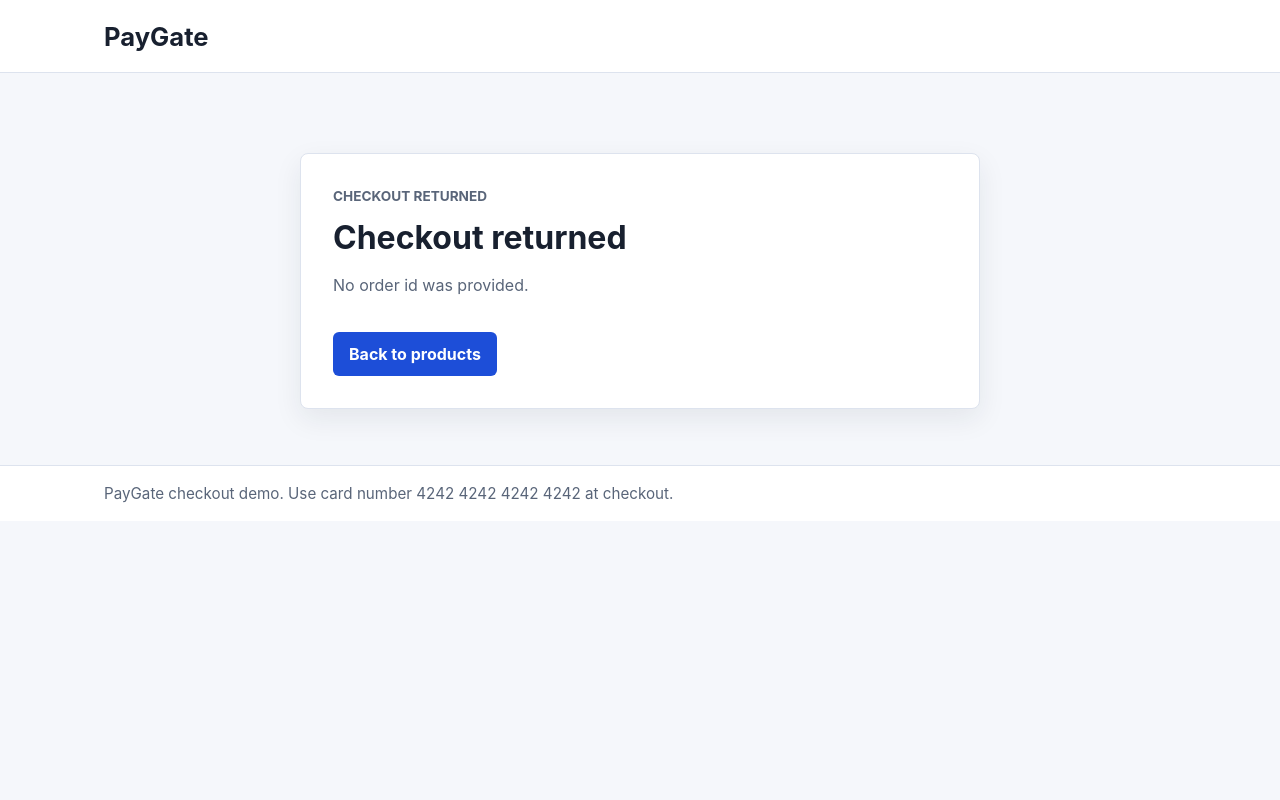
After one commit to AlexBorodin25/PayGate, a FastAPI app: template app/templates/success.html in a window 1280 px wide. The commit adds this page. Run offline with FastAPI, Linux system fonts and the light colour scheme; the template is opened without the code that fills it, so the values that code supplies are empty; parts of the project's set-up code (start-up, migrations or seed data) failed here and were passed over.

Commit message:
Added successful checkout page with different conditions and tests for order status.

```diff
--- a/app/main.py
+++ b/app/main.py
@@ -2,27 +2,20 @@ from fastapi import FastAPI
 from fastapi.staticfiles import StaticFiles
 
 from app.config import settings
-from app.routers.checkout import cancel, checkout, success
-from app.routers.orders import list_orders
-from app.routers.pages import checkout_form, product_page
-from app.routers.products import get_products
-from app.routers.webhooks import stripe_webhook
+from app.routers import checkout, orders, pages, products, webhooks
 
 app = FastAPI(
     title="PayGate",
-    description=("A Stripe Checkout payment service for digital products."),
+    description="A Stripe Checkout payment service for digital products.",
 )
 
 app.state.settings = settings
 
-app.add_api_route("/", product_page, methods=["GET"])
-app.add_api_route("/checkout-form", checkout_form, methods=["POST"])
-app.add_api_route("/products", get_products, methods=["GET"])
-app.add_api_route("/checkout", checkout, methods=["POST"])
-app.add_api_route("/success", success, methods=["GET"])
-app.add_api_route("/cancel", cancel, methods=["GET"])
-app.add_api_route("/webhooks/stripe", stripe_webhook, methods=["POST"])
-app.add_api_route("/orders", list_orders, methods=["GET"], response_model=None)
+app.include_router(products.router)
+app.include_router(checkout.router)
+app.include_router(webhooks.router)
+app.include_router(pages.router)
+app.include_router(orders.router)
 
 app.mount("/static", StaticFiles(directory="app/static"), name="static")
 
--- a/app/static/style.css
+++ b/app/static/style.css
@@ -121,3 +121,46 @@ button:disabled {
     color: #596579;
     font-size: 0.95rem;
 }
+
+.status-panel {
+    max-width: 680px;
+    margin: 40px auto 0;
+    padding: 32px;
+    background: #ffffff;
+    border: 1px solid #dde3ee;
+    border-radius: 8px;
+    box-shadow: 0 10px 28px rgba(24, 32, 47, 0.08);
+}
+
+.status-eyebrow {
+    margin: 0 0 10px;
+    color: #1d4ed8;
+    font-size: 0.85rem;
+    font-weight: 700;
+    text-transform: uppercase;
+}
+
+.status-panel h2 {
+    margin: 0 0 12px;
+    font-size: 2rem;
+}
+
+.status-panel p {
+    color: #596579;
+    line-height: 1.6;
+}
+
+.link-button {
+    display: inline-block;
+    margin-top: 18px;
+    border-radius: 6px;
+    padding: 12px 16px;
+    background: #1d4ed8;
+    color: #ffffff;
+    font-weight: 700;
+    text-decoration: none;
+}
+
+.link-button:hover {
+    background: #173ea9;
+}
--- /dev/null
+++ b/app/templates/success.html
@@ -0,0 +1,99 @@
+<!DOCTYPE html>
+<html lang="en">
+<head>
+    <meta charset="UTF-8">
+    <meta name="viewport" content="width=device-width, initial-scale=1">
+    <title>Order Status | PayGate</title>
+    <link rel="stylesheet" href="/static/style.css">
+</head>
+<body>
+<header class="site-header">
+    <div class="header-inner">
+        <h1 class="logo">PayGate</h1>
+        <nav class="nav-space" aria-label="Navigation to be added"></nav>
+    </div>
+</header>
+
+<main>
+    <section class="status-panel">
+        <p class="status-eyebrow">Checkout returned</p>
+        <h2 id="status-title">Payment confirmation is being processed</h2>
+        <p id="status-message">
+            Stripe redirected you back to PayGate. Payment and fulfillment are
+            confirmed securely in the background.
+        </p>
+
+        <a class="link-button" href="/">Back to products</a>
+    </section>
+</main>
+
+<footer class="site-footer">
+    <div class="footer-inner">
+        PayGate checkout demo. Use card number 4242 4242 4242 4242 at checkout.
+    </div>
+</footer>
+
+<script>
+    const orderId = "{{ order_id or '' }}";
+    const title = document.getElementById("status-title");
+    const message = document.getElementById("status-message");
+
+    async function refreshOrderStatus() {
+        if (!orderId) {
+            title.textContent = "Checkout returned";
+            message.textContent = "No order id was provided.";
+            return;
+        }
+
+        const response = await fetch(`/orders/${orderId}/status`);
+
+        if (!response.ok) {
+            title.textContent = "Order status unavailable";
+            message.textContent = "We could not load this order status.";
+            return;
+        }
+
+        const order = await response.json();
+
+        if (
+            order.status === "paid" &&
+            order.fulfillment_status === "fulfilled"
+        ) {
+            title.textContent = "Payment complete";
+            message.textContent = "Your order has been fulfilled.";
+            return;
+        }
+
+        if (
+            order.status === "paid" &&
+            order.fulfillment_status === "payment_review"
+        ) {
+            title.textContent = "Payment received";
+            message.textContent =
+                "Your payment was received, but this order needs manual review.";
+            return;
+        }
+
+        if (order.status === "paid") {
+            title.textContent = "Payment confirmed";
+            message.textContent = "Your order is being fulfilled.";
+            return;
+        }
+
+        if (order.status === "checkout_failed") {
+            title.textContent = "Checkout was not completed";
+            message.textContent =
+                "This checkout session was not completed successfully.";
+            return;
+        }
+
+        title.textContent = "Payment confirmation is being processed";
+        message.textContent =
+            "Stripe redirected you back to PayGate. Payment and fulfillment are confirmed securely in the background.";
+    }
+
+    refreshOrderStatus();
+    setInterval(refreshOrderStatus, 3000);
+</script>
+</body>
+</html>
```
Also changed, not shown: app/routers/checkout.py (+34 -8 lines), tests/test_endpoints.py (+36 -6 lines).
